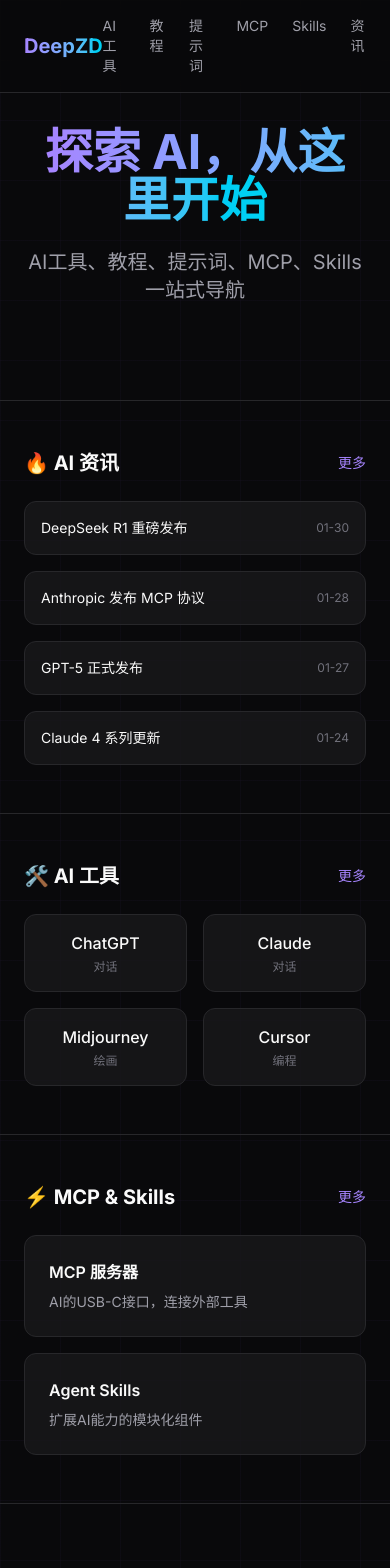
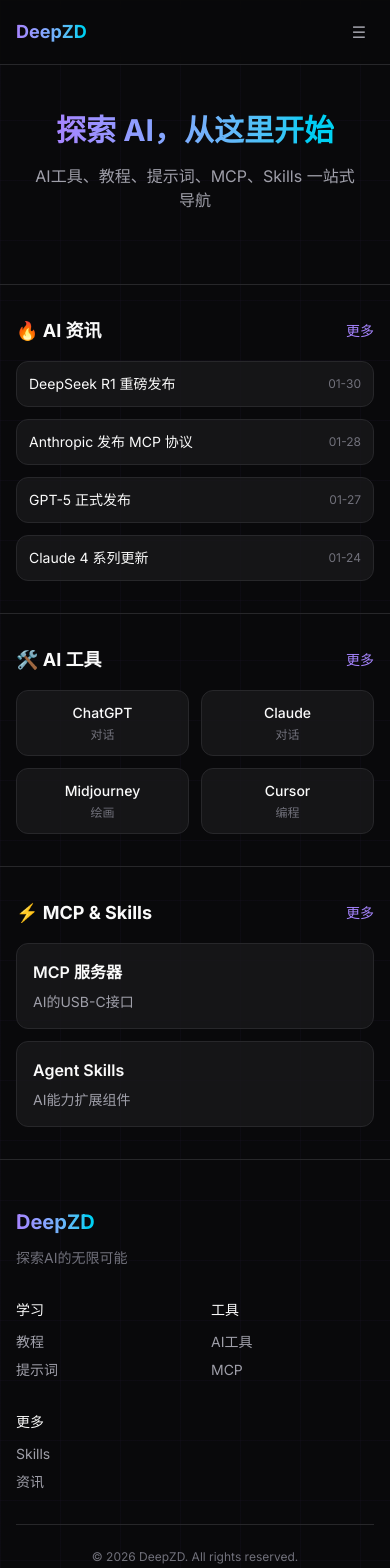
Before and after one commit to uncle-light/deepzd, a Next.js app: page / in a window 390 px wide. Shown: the top 1568 px of the page. Built offline with nearby package versions, Linux system fonts and the light colour scheme.

Commit message:
feat: 内容扩充+移动端适配+SEO优化
- MCP服务器扩充到20个
- Skills扩充到15个
- 提示词扩充到16个
- 全站移动端响应式适配
- 添加汉堡菜单导航
- SEO meta标签优化

```diff
--- a/src/app/components/Footer.tsx
+++ b/src/app/components/Footer.tsx
@@ -2,10 +2,10 @@
 
 export default function Footer() {
   return (
-    <footer className="py-16 px-6 border-t border-zinc-800">
+    <footer className="py-12 md:py-16 px-4 md:px-6 border-t border-zinc-800">
       <div className="max-w-6xl mx-auto">
-        <div className="grid md:grid-cols-4 gap-8 mb-12">
-          <div>
+        <div className="grid grid-cols-2 md:grid-cols-4 gap-8 mb-8 md:mb-12">
+          <div className="col-span-2 md:col-span-1">
             <Link href="/" className="text-xl font-bold bg-gradient-to-r from-violet-400 to-cyan-400 bg-clip-text text-transparent">
               DeepZD
             </Link>
@@ -14,28 +14,28 @@
             </p>
           </div>
           <div>
-            <h4 className="font-medium mb-4">学习</h4>
+            <h4 className="font-medium mb-3 md:mb-4 text-sm">学习</h4>
             <div className="space-y-2 text-sm text-zinc-400">
-              <Link href="/tutorials" className="block hover:text-white transition">教程中心</Link>
-              <Link href="/tools" className="block hover:text-white transition">工具推荐</Link>
+              <Link href="/tutorials" className="block hover:text-white">教程</Link>
+              <Link href="/prompts" className="block hover:text-white">提示词</Link>
             </div>
           </div>
           <div>
-            <h4 className="font-medium mb-4">资讯</h4>
+            <h4 className="font-medium mb-3 md:mb-4 text-sm">工具</h4>
             <div className="space-y-2 text-sm text-zinc-400">
-              <Link href="/news" className="block hover:text-white transition">最新动态</Link>
-              <Link href="/about" className="block hover:text-white transition">关于我们</Link>
+              <Link href="/tools" className="block hover:text-white">AI工具</Link>
+              <Link href="/mcp" className="block hover:text-white">MCP</Link>
             </div>
           </div>
           <div>
-            <h4 className="font-medium mb-4">联系</h4>
+            <h4 className="font-medium mb-3 md:mb-4 text-sm">更多</h4>
             <div className="space-y-2 text-sm text-zinc-400">
-              <p>反馈建议</p>
-              <p>商务合作</p>
+              <Link href="/skills" className="block hover:text-white">Skills</Link>
+              <Link href="/news" className="block hover:text-white">资讯</Link>
             </div>
           </div>
         </div>
-        <div className="pt-8 border-t border-zinc-800 text-center text-zinc-500 text-sm">
+        <div className="pt-6 md:pt-8 border-t border-zinc-800 text-center text-zinc-500 text-xs md:text-sm">
           © 2026 DeepZD. All rights reserved.
         </div>
       </div>
--- a/src/app/components/Nav.tsx
+++ b/src/app/components/Nav.tsx
@@ -2,6 +2,7 @@
 
 import Link from "next/link";
 import { usePathname } from "next/navigation";
+import { useState } from "react";
 
 const navItems = [
   { href: "/tools", label: "AI工具" },
@@ -14,14 +15,17 @@
 
 export default function Nav() {
   const pathname = usePathname();
+  const [isOpen, setIsOpen] = useState(false);
 
   return (
-    <nav className="fixed top-0 w-full bg-zinc-950/80 backdrop-blur-md z-50 border-b border-zinc-800">
-      <div className="max-w-6xl mx-auto px-6 py-4 flex justify-between items-center">
-        <Link href="/" className="text-xl font-bold bg-gradient-to-r from-violet-400 to-cyan-400 bg-clip-text text-transparent">
+    <nav className="fixed top-0 w-full bg-zinc-950/90 backdrop-blur-md z-50 border-b border-zinc-800">
+      <div className="max-w-6xl mx-auto px-4 md:px-6 py-3 md:py-4 flex justify-between items-center">
+        <Link href="/" className="text-lg md:text-xl font-bold bg-gradient-to-r from-violet-400 to-cyan-400 bg-clip-text text-transparent">
           DeepZD
         </Link>
-        <div className="flex gap-6 text-sm">
+
+        {/* Desktop Nav */}
+        <div className="hidden md:flex gap-6 text-sm">
           {navItems.map((item) => (
             <Link
               key={item.href}
@@ -36,7 +40,35 @@
             </Link>
           ))}
         </div>
+
+        {/* Mobile Menu Button */}
+        <button
+          className="md:hidden text-zinc-400 p-2"
+          onClick={() => setIsOpen(!isOpen)}
+        >
+          {isOpen ? "✕" : "☰"}
+        </button>
       </div>
+
+      {/* Mobile Nav */}
+      {isOpen && (
+        <div className="md:hidden border-t border-zinc-800 bg-zinc-950">
+          {navItems.map((item) => (
+            <Link
+              key={item.href}
+              href={item.href}
+              onClick={() => setIsOpen(false)}
+              className={`block px-4 py-3 text-sm border-b border-zinc-800 ${
+                pathname?.startsWith(item.href)
+                  ? "text-white bg-zinc-900"
+                  : "text-zinc-400"
+              }`}
+            >
+              {item.label}
+            </Link>
+          ))}
+        </div>
+      )}
     </nav>
   );
 }
--- a/src/app/layout.tsx
+++ b/src/app/layout.tsx
@@ -2,8 +2,15 @@
 import "./globals.css";
 
 export const metadata: Metadata = {
-  title: "DeepZD - 深度AI知识平台",
-  description: "让每个人都能用好AI，发现好工具，学会怎么用",
+  title: "DeepZD - AI工具导航 | 教程 | MCP | Skills",
+  description: "探索AI的无限可能。AI工具推荐、使用教程、提示词、MCP服务器、Agent Skills一站式导航平台。",
+  keywords: "AI工具,ChatGPT,Claude,Midjourney,MCP,AI教程,提示词,Agent Skills",
+  authors: [{ name: "DeepZD" }],
+  openGraph: {
+    title: "DeepZD - AI工具导航",
+    description: "AI工具、教程、MCP、Skills一站式导航",
+    type: "website",
+  },
 };
 
 export default function RootLayout({
@@ -18,6 +25,7 @@
           href="https://fonts.googleapis.com/css2?family=Inter:wght@400;500;600;700&display=swap"
           rel="stylesheet"
         />
+        <meta name="viewport" content="width=device-width, initial-scale=1" />
       </head>
       <body className="antialiased">{children}</body>
     </html>
--- a/src/app/page.tsx
+++ b/src/app/page.tsx
@@ -17,14 +17,14 @@
 
 function Hero() {
   return (
-    <section className="pt-32 pb-16 px-6">
+    <section className="pt-28 md:pt-32 pb-12 md:pb-16 px-4 md:px-6">
       <div className="max-w-4xl mx-auto text-center">
-        <h1 className="text-5xl font-bold mb-6">
+        <h1 className="text-3xl md:text-5xl font-bold mb-4 md:mb-6">
           <span className="bg-gradient-to-r from-violet-400 to-cyan-400 bg-clip-text text-transparent">
             探索 AI，从这里开始
           </span>
         </h1>
-        <p className="text-xl text-zinc-400 mb-8">
+        <p className="text-base md:text-xl text-zinc-400 mb-6 md:mb-8 px-4">
           AI工具、教程、提示词、MCP、Skills 一站式导航
         </p>
       </div>
@@ -34,13 +34,13 @@
 
 function NewsSection() {
   return (
-    <section className="py-12 px-6 border-t border-zinc-800">
+    <section className="py-8 md:py-12 px-4 md:px-6 border-t border-zinc-800">
       <div className="max-w-6xl mx-auto">
-        <div className="flex justify-between items-center mb-6">
-          <h2 className="text-xl font-bold">🔥 AI 资讯</h2>
+        <div className="flex justify-between items-center mb-4 md:mb-6">
+          <h2 className="text-lg md:text-xl font-bold">🔥 AI 资讯</h2>
           <Link href="/news" className="text-violet-400 text-sm">更多</Link>
         </div>
-        <div className="grid md:grid-cols-2 gap-4">
+        <div className="grid grid-cols-1 md:grid-cols-2 gap-3 md:gap-4">
           <NewsItem title="DeepSeek R1 重磅发布" date="01-30" />
           <NewsItem title="Anthropic 发布 MCP 协议" date="01-28" />
           <NewsItem title="GPT-5 正式发布" date="01-27" />
@@ -53,7 +53,7 @@
 
 function NewsItem({ title, date }: { title: string; date: string }) {
   return (
-    <div className="flex justify-between items-center p-4 card">
+    <div className="flex justify-between items-center p-3 md:p-4 card">
       <span className="text-sm">{title}</span>
       <span className="text-zinc-500 text-xs">{date}</span>
     </div>
@@ -62,13 +62,13 @@
 
 function ToolsSection() {
   return (
-    <section className="py-12 px-6 border-t border-zinc-800">
+    <section className="py-8 md:py-12 px-4 md:px-6 border-t border-zinc-800">
       <div className="max-w-6xl mx-auto">
-        <div className="flex justify-between items-center mb-6">
-          <h2 className="text-xl font-bold">🛠️ AI 工具</h2>
+        <div className="flex justify-between items-center mb-4 md:mb-6">
+          <h2 className="text-lg md:text-xl font-bold">🛠️ AI 工具</h2>
           <Link href="/tools" className="text-violet-400 text-sm">更多</Link>
         </div>
-        <div className="grid grid-cols-2 md:grid-cols-4 gap-4">
+        <div className="grid grid-cols-2 md:grid-cols-4 gap-3 md:gap-4">
           <ToolItem name="ChatGPT" category="对话" />
           <ToolItem name="Claude" category="对话" />
           <ToolItem name="Midjourney" category="绘画" />
@@ -81,8 +81,8 @@
 
 function ToolItem({ name, category }: { name: string; category: string }) {
   return (
-    <div className="card p-4 text-center">
-      <p className="font-medium">{name}</p>
+    <div className="card p-3 md:p-4 text-center">
+      <p className="font-medium text-sm md:text-base">{name}</p>
       <p className="text-zinc-500 text-xs mt-1">{category}</p>
     </div>
   );
@@ -90,20 +90,20 @@
 
 function MCPSection() {
   return (
-    <section className="py-12 px-6 border-t border-zinc-800">
+    <section className="py-8 md:py-12 px-4 md:px-6 border-t border-zinc-800">
       <div className="max-w-6xl mx-auto">
-        <div className="flex justify-between items-center mb-6">
-          <h2 className="text-xl font-bold">⚡ MCP & Skills</h2>
+        <div className="flex justify-between items-center mb-4 md:mb-6">
+          <h2 className="text-lg md:text-xl font-bold">⚡ MCP & Skills</h2>
           <Link href="/mcp" className="text-violet-400 text-sm">更多</Link>
         </div>
-        <div className="grid md:grid-cols-2 gap-4">
-          <Link href="/mcp" className="card p-6">
+        <div className="grid grid-cols-1 md:grid-cols-2 gap-3 md:gap-4">
+          <Link href="/mcp" className="card p-4 md:p-6">
             <h3 className="font-semibold">MCP 服务器</h3>
-            <p className="text-zinc-400 text-sm mt-2">AI的USB-C接口，连接外部工具</p>
+            <p className="text-zinc-400 text-sm mt-2">AI的USB-C接口</p>
           </Link>
-          <Link href="/skills" className="card p-6">
+          <Link href="/skills" className="card p-4 md:p-6">
             <h3 className="font-semibold">Agent Skills</h3>
-            <p className="text-zinc-400 text-sm mt-2">扩展AI能力的模块化组件</p>
+            <p className="text-zinc-400 text-sm mt-2">AI能力扩展组件</p>
           </Link>
         </div>
       </div>
--- a/src/app/tutorials/page.tsx
+++ b/src/app/tutorials/page.tsx
@@ -7,25 +7,22 @@
   return (
     <div className="min-h-screen grid-bg">
       <Nav />
-      <main className="pt-24 pb-16 px-6">
+      <main className="pt-20 md:pt-24 pb-16 px-4 md:px-6">
         <div className="max-w-6xl mx-auto">
-          <header className="mb-12">
-            <h1 className="text-4xl font-bold mb-4">教程中心</h1>
-            <p className="text-zinc-400 text-lg">
+          <header className="mb-8 md:mb-12">
+            <h1 className="text-3xl md:text-4xl font-bold mb-4">教程中心</h1>
+            <p className="text-zinc-400 text-base md:text-lg">
               系统学习AI工具，从入门到精通
             </p>
           </header>
 
-          <div className="grid md:grid-cols-2 lg:grid-cols-3 gap-6">
+          <div className="grid grid-cols-1 md:grid-cols-2 lg:grid-cols-3 gap-4 md:gap-6">
             {tutorials.map((t) => (
-              <Link key={t.slug} href={`/tutorials/${t.slug}`} className="card p-6 group">
-                <span className="tag">{t.tag}</span>
-                <h3 className="font-semibold text-lg mt-3 group-hover:text-violet-400 transition-colors">
+              <Link key={t.slug} href={`/tutorials/${t.slug}`} className="card p-4 md:p-6 group">
+                <span className="tag text-xs">{t.tag}</span>
+                <h3 className="font-semibold text-base md:text-lg mt-3 group-hover:text-violet-400 transition-colors">
                   {t.title}
                 </h3>
-                <p className="text-zinc-400 text-sm mt-2 line-clamp-2">
-                  {t.content.substring(0, 80)}...
-                </p>
               </Link>
             ))}
           </div>
```
Also changed, not shown: src/app/mcp/page.tsx (+29 -44 lines), src/app/news/page.tsx (+11 -11 lines), src/app/prompts/page.tsx (+24 -32 lines), src/app/skills/page.tsx (+23 -32 lines), src/app/tools/page.tsx (+8 -8 lines).
